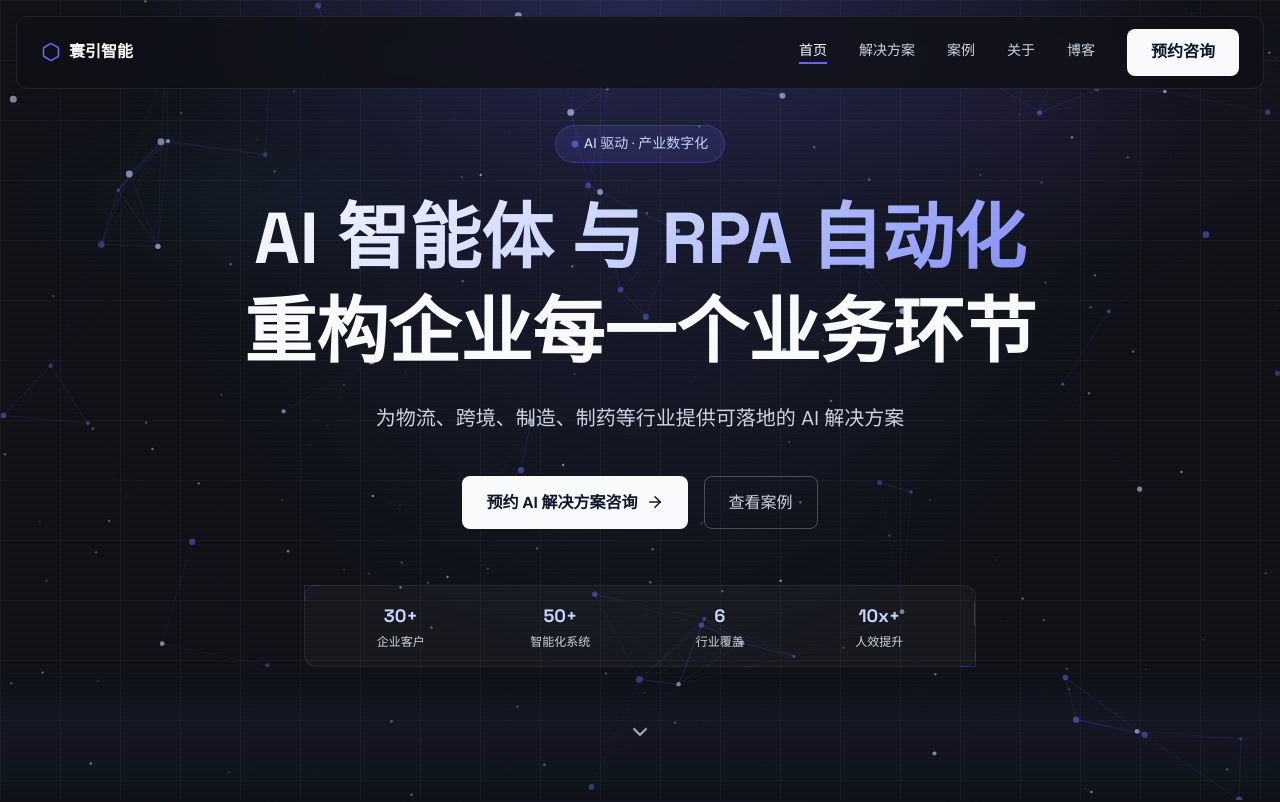
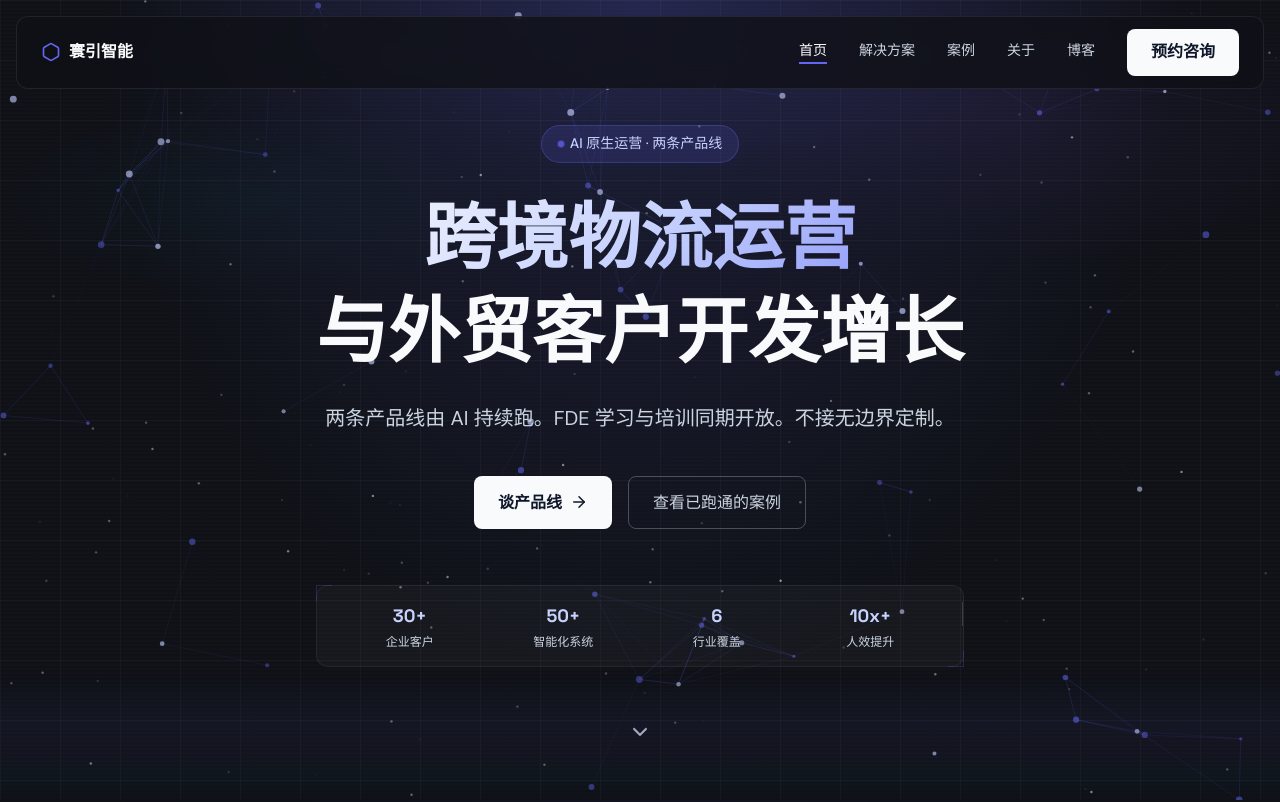
Before and after one commit to ccc1988/huanyinai-web, a Next.js app: page / in a window 1280 px wide. Shown: the top 802 px of the page. Built offline with nearby package versions, Linux system fonts and the light colour scheme.

Commit message:
feat: homepage hero names two product lines, not custom dev

```diff
--- a/components/home/FinalCTA.tsx
+++ b/components/home/FinalCTA.tsx
@@ -9,7 +9,6 @@ export default function FinalCTA() {
       className="py-28 relative overflow-hidden"
       style={{ backgroundColor: "var(--color-bg-base)" }}
     >
-      {/* 背景装饰层 */}
       <div
         className="absolute inset-0 pointer-events-none"
         style={{
@@ -22,7 +21,6 @@ export default function FinalCTA() {
       <div className="absolute inset-0 grid-bg opacity-30 pointer-events-none" />
       <div className="absolute inset-0 starfield pointer-events-none" />
 
-      {/* 浮动光球 */}
       <div
         className="absolute top-[20%] left-[10%] w-40 h-40 rounded-full blur-3xl pointer-events-none"
         style={{ background: "radial-gradient(circle, rgba(99,102,241,0.08) 0%, transparent 70%)" }}
@@ -32,7 +30,6 @@ export default function FinalCTA() {
         style={{ background: "radial-gradient(circle, rgba(139,92,246,0.06) 0%, transparent 70%)" }}
       />
 
-      {/* Top divider */}
       <div className="absolute top-0 left-0 right-0 gradient-divider" />
 
       <div className="container-max text-center relative">
@@ -51,7 +48,7 @@ export default function FinalCTA() {
               WebkitTextFillColor: "transparent",
             }}
           >
-            让 AI 为你的企业创造价值
+            按产品卖，不按人天
           </span>
         </h2>
 
@@ -59,15 +56,14 @@ export default function FinalCTA() {
           className="max-w-2xl mx-auto mb-10 text-lg"
           style={{ color: "var(--color-text-body)" }}
         >
-          告诉我们你的业务场景，我们给出可落地的 AI 方案
+          跨境物流运营 · 外贸客户开发增长 · FDE 学习与培训
         </p>
 
         <Link href="/contact" className="cta-primary">
-          预约免费咨询
+          谈产品线
           <ArrowRight size={18} />
         </Link>
 
-        {/* 联系渠道三列 */}
         <div className="mt-12 flex flex-col sm:flex-row items-center justify-center gap-6">
           <div
             className="glass-card hud-corners rounded-[var(--radius-md)] px-6 py-4 flex items-center gap-3"
--- a/components/home/Hero.tsx
+++ b/components/home/Hero.tsx
@@ -11,12 +11,8 @@ export default function Hero({ stats }: { stats: StatItem[] }) {
 
   return (
     <section className="relative min-h-screen flex flex-col items-center justify-center overflow-hidden pt-24">
-      {/* ===== Background Layers ===== */}
-
-      {/* Layer 1: Solid base */}
       <div className="absolute inset-0 -z-10" style={{ backgroundColor: "var(--color-bg-base)" }} />
 
-      {/* Layer 2: Radial gradients (透明度略降，避免与新粒子层抢戏) */}
       <div
         className="absolute inset-0 -z-10"
         style={{
@@ -28,27 +24,19 @@ export default function Hero({ stats }: { stats: StatItem[] }) {
         }}
       />
 
-      {/* Layer 3: Grid lines */}
       <div className="absolute inset-0 -z-10 accent-glow" />
       <div className="absolute inset-0 -z-10 grid-bg" />
-
-      {/* Layer 4-5: Neural field (星尘 + 神经网络 + 数据流 + 鼠标交互) */}
       <NeuralBackground />
-
-      {/* Scanline overlay */}
       <div className="absolute inset-0 -z-10 scanline-overlay" />
 
-      {/* ===== Main Content ===== */}
       <div className="container-max flex flex-col items-center text-center">
-        {/* Pill tag */}
         <div className="hero-fade hero-delay-0">
           <span className="pill-tag">
             <span className="w-1.5 h-1.5 rounded-full bg-[var(--color-accent)] pulse-dot" />
-            AI 驱动 · 产业数字化
+            AI 原生运营 · 两条产品线
           </span>
         </div>
 
-        {/* Main title — enhanced size + gradient */}
         <h1
           className="hero-fade hero-delay-1 mt-8 text-center font-bold leading-tight"
           style={{
@@ -63,14 +51,13 @@ export default function Hero({ stats }: { stats: StatItem[] }) {
               WebkitTextFillColor: "transparent",
             }}
           >
-            AI 智能体 与 RPA 自动化
+            跨境物流运营
           </span>
           <span className="block mt-2" style={{ color: "var(--color-text-primary)" }}>
-            重构企业每一个业务环节
+            与外贸客户开发增长
           </span>
         </h1>
 
-        {/* Subtitle */}
         <p
           className="hero-fade hero-delay-2 mt-6 max-w-2xl text-center leading-relaxed"
           style={{
@@ -80,21 +67,19 @@ export default function Hero({ stats }: { stats: StatItem[] }) {
             lineHeight: 1.8,
           }}
         >
-          为物流、跨境、制造、制药等行业提供可落地的 AI 解决方案
+          两条产品线由 AI 持续跑。FDE 学习与培训同期开放。不接无边界定制。
         </p>
 
-        {/* CTA buttons */}
         <div className="hero-fade hero-delay-3 mt-10 flex flex-col sm:flex-row gap-4">
           <Link href="/contact" className="cta-primary">
-            预约 AI 解决方案咨询
+            谈产品线
             <ArrowRight size={18} />
           </Link>
-          <Link href="/cases/customs-document-ai" className="cta-secondary">
-            查看案例
+          <Link href="/cases" className="cta-secondary">
+            查看已跑通的案例
           </Link>
         </div>
 
-        {/* HUD Metrics Bar — 实时数据指标状态栏 */}
         <div className="hero-fade hero-delay-4 mt-14 w-full max-w-2xl">
           <div
             className="hud-corners rounded-[var(--radius-md)] px-6 py-4 flex items-center justify-between gap-4"
@@ -129,7 +114,6 @@ export default function Hero({ stats }: { stats: StatItem[] }) {
           </div>
         </div>
 
-        {/* Scroll down indicator */}
         <div className="hero-fade hero-delay-5 mt-12 mb-8">
           <ChevronDown
             size={24}
@@ -139,7 +123,6 @@ export default function Hero({ stats }: { stats: StatItem[] }) {
         </div>
       </div>
 
-      {/* Bottom horizon glow transition */}
       <div className="absolute bottom-0 left-0 right-0 h-32 horizon-glow pointer-events-none" />
     </section>
   );
```
